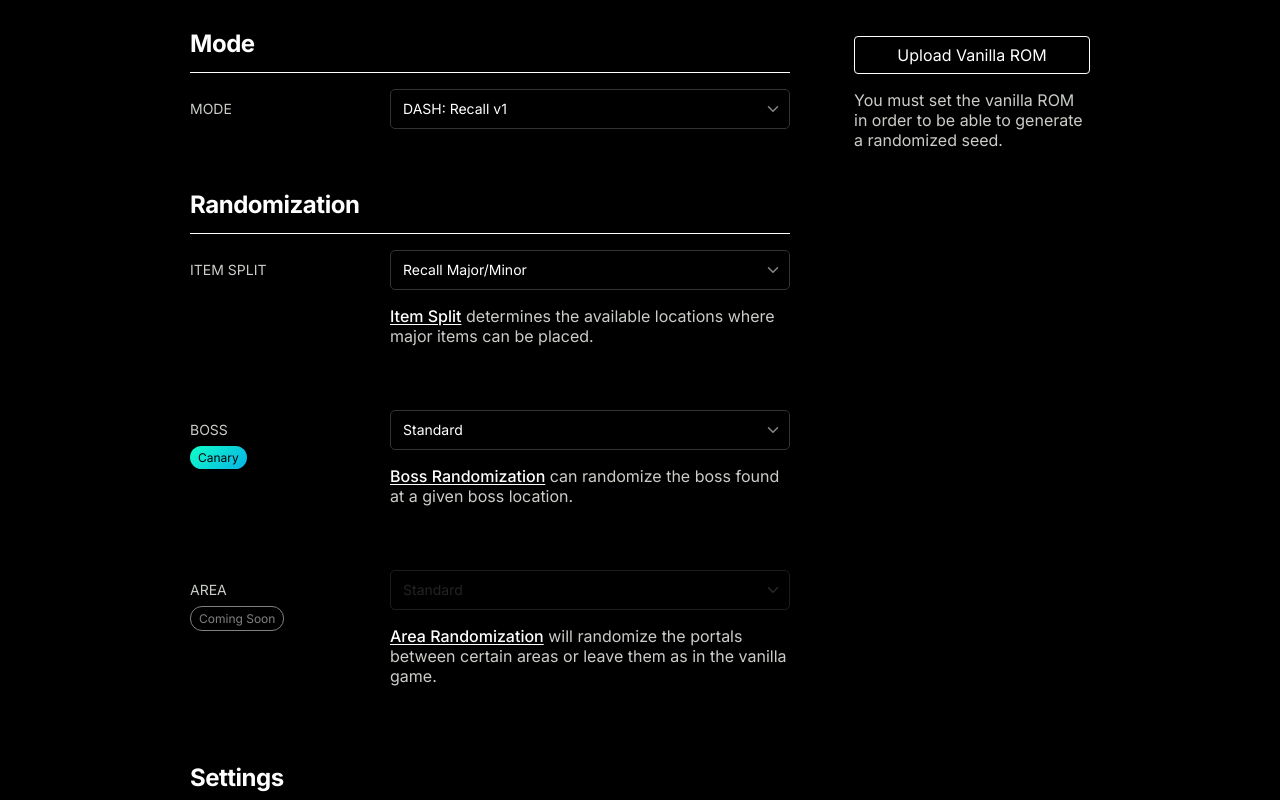
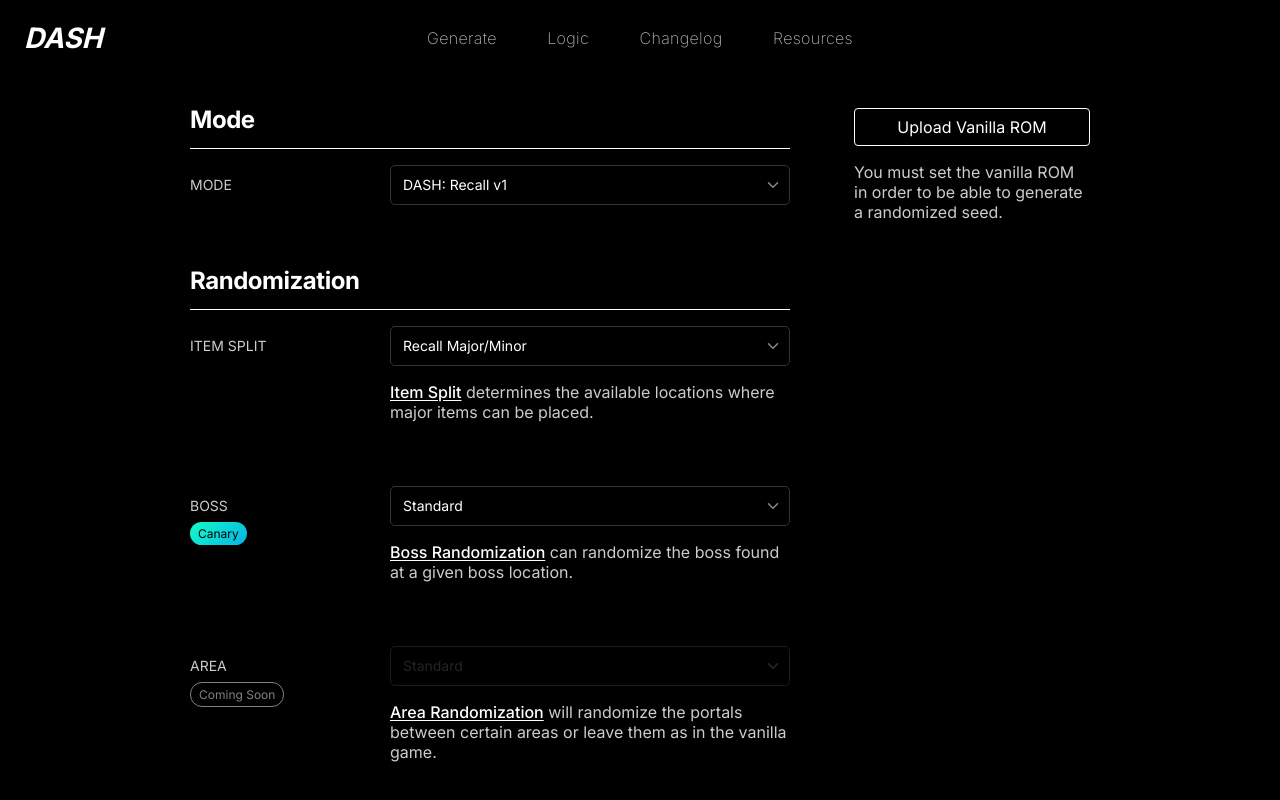
Before and after one commit to dashrando/dash-randomizer, a Next.js app in the folder apps/web/: page /generate in a window 1280 px wide. Built offline with nearby package versions, Linux system fonts and the light colour scheme.

Commit message:
initial new layout

```diff
--- /dev/null
+++ b/apps/web/app/components/header.module.css
@@ -0,0 +1,60 @@
+.container {
+  display: flex;
+  justify-content: space-between;
+  align-items: center;
+}
+
+.logo {
+  font-weight: 700;
+  font-size: 28px;
+  line-height: 1;
+  letter-spacing: -0.1px;
+  text-transform: uppercase;
+  font-style: italic;
+  padding: 24px;
+  color: #fff;
+  width: 200px;
+  display: block;
+}
+
+.logo a {
+  color: #fff;
+  text-decoration: none;
+}
+
+.navigation {
+  width: 100%;
+  max-width: 450px;
+  margin: 0 auto;
+  padding: 0;
+  font-weight: 200;
+  letter-spacing: 0.32px;
+  line-height: 1;
+  font-size: 16px;
+}
+
+.navigation ul {
+  display: flex;
+  justify-content: space-between;
+  align-items: center;
+  list-style: none;
+  margin: 0;
+  padding: 0;
+}
+
+.navigation a {
+  display: block;
+  color: #b6b9b3;
+  padding: 24px 12px;
+  text-decoration: none;
+  transition: color 0.15s ease-in-out;
+}
+
+.navigation a:hover {
+  color: #fff;
+}
+
+.social {
+  display: block;
+  width: 200px;
+}
--- a/apps/web/app/components/header.tsx
+++ b/apps/web/app/components/header.tsx
@@ -1,4 +1,5 @@
-import Link from "next/link";
+import Link from 'next/link'
+import styles from './header.module.css'
 
 export default function Header() {
   return (
@@ -12,3 +13,50 @@ export default function Header() {
     </div>
   );
 }
+
+export const Navigation = () => (
+  <nav className={styles['navigation']}>
+    <ul>
+      <li>
+        <Link href="/generate">Generate</Link>
+      </li>
+      <li>
+        <Link href="/logic">Logic</Link>
+      </li>
+      <li>
+        <Link href="/changelog">Changelog</Link>
+      </li>
+      <li>
+        <Link href="/resources">Resources</Link>
+      </li>
+    </ul>
+  </nav>
+)
+
+function Logo() {
+  return (
+    <div className={styles['logo']}>
+      <Link href="/">
+        DASH
+      </Link>
+    </div>
+  )
+}
+
+function Social() {
+  return (
+    <div className={styles['social']}>
+
+    </div>
+  )
+}
+
+export const NewHeader = () => {
+  return (
+    <div className={styles['container']}>
+      <Logo />
+      <Navigation />
+      <Social />
+    </div>
+  )
+}
--- /dev/null
+++ b/apps/web/app/components/layout.module.css
@@ -0,0 +1,5 @@
+.container {
+  max-width: 1100px;
+  padding: var(--spacer-8x) var(--spacer-4x);
+  margin: 0 auto;
+}
--- /dev/null
+++ b/apps/web/app/components/layout.tsx
@@ -0,0 +1,14 @@
+import { PropsWithChildren } from 'react'
+import { NewHeader } from './header'
+import styles from './layout.module.css'
+
+export const Layout = (props: PropsWithChildren) => {
+  return (
+    <div>
+      <NewHeader />
+      <main className={styles.container}>
+        {props.children}
+      </main>
+    </div>
+  )
+}
--- a/apps/web/app/generate/page.module.css
+++ b/apps/web/app/generate/page.module.css
@@ -1,9 +1,3 @@
-.container {
-  max-width: 1100px;
-  padding: var(--spacer-8x) var(--spacer-4x);
-  margin: 0 auto;
-}
-
 .grid {
   display: flex;
   justify-content: center;
--- a/apps/web/app/generate/page.tsx
+++ b/apps/web/app/generate/page.tsx
@@ -1,14 +1,13 @@
 import type { Metadata, NextPage } from 'next'
 import styles from './page.module.css'
 import Form from './form'
+import { Layout } from '@/app/components/layout'
 
 const GeneratePage: NextPage = () => {
   return (
-    <div>
-      <main className={styles.container}>
-        <Form />
-      </main>
-    </div>
+    <Layout>
+      <Form />
+    </Layout>
   )
 }
 
```
